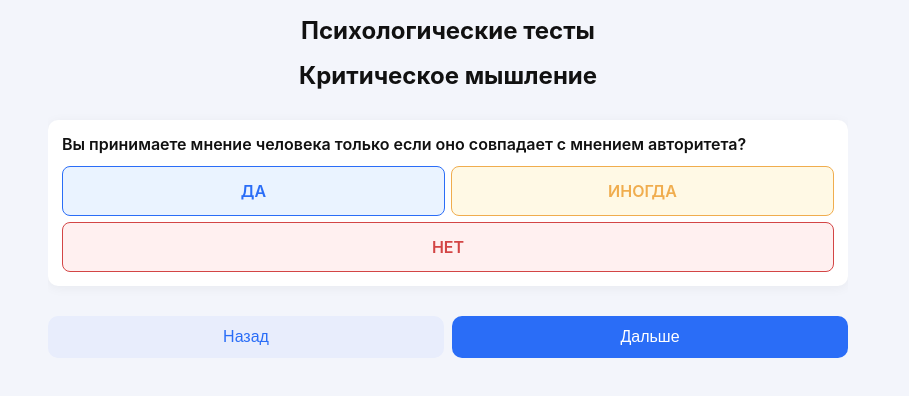
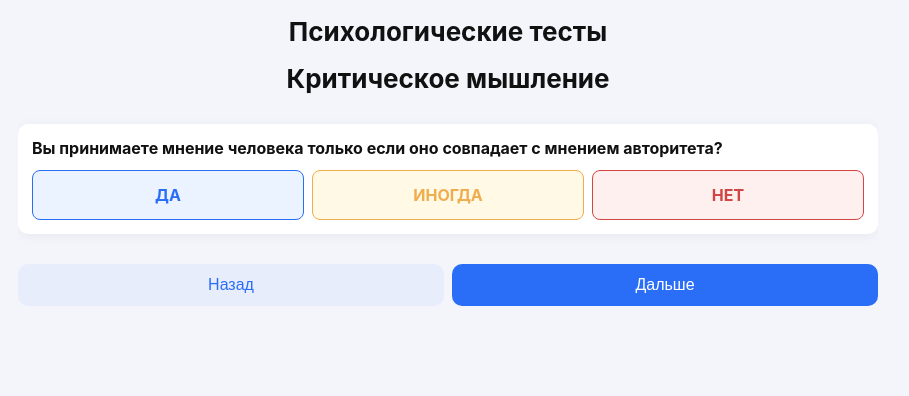
Before and after one commit to xsrt456rf/Psychotests, a plain HTML site: page index.html in a window 1280 px wide. Both pictures are taken after a click on the element "Критическое мышление". Shown: the whole page, without its empty margins (192-1101 px from the left). Drawn offline with Linux system fonts and the light colour scheme.

Commit message:
Update index.html

```diff
--- a/index.html
+++ b/index.html
@@ -6,16 +6,16 @@
 <title>Психологические тесты</title>
 <style>
 body{margin:0;font-family:Inter,Arial,sans-serif;background:#f3f5fb;color:#111}
-.container{max-width:800px;margin:auto;padding:16px}
-h1{margin:0 0 16px;font-size:24px;font-weight:700;text-align:center}
+.container{max-width:860px;margin:auto;padding:16px}
+h1{margin:0 0 16px;font-size:26px;font-weight:700;text-align:center}
 .tests{display:grid;gap:12px;margin-top:20px;grid-template-columns:repeat(auto-fit,minmax(200px,1fr))}
 .card{background:white;padding:16px;border-radius:12px;box-shadow:0 4px 20px rgba(0,0,0,0.07);cursor:pointer;transition:.15s;text-align:center}
 .card:hover{transform:translateY(-2px)}
 .hidden{display:none}
 
 .question{background:white;padding:14px;border-radius:10px;margin:14px 0;box-shadow:0 2px 12px rgba(0,0,0,0.05)}
-.options{display:flex;flex-wrap:wrap;gap:6px;margin-top:12px}
-.opt{flex:1 1 30%;text-align:center;padding:14px 10px;border:1px solid #dce3f2;border-radius:8px;cursor:pointer;font-weight:600;font-size:16px}
+.options{display:flex;flex-wrap:wrap;gap:8px;margin-top:12px}
+.opt{flex:1 1 30%;text-align:center;padding:14px 10px;border:1px solid #dce3f2;border-radius:8px;cursor:pointer;font-weight:700;font-size:16px}
 .opt.y{background:#eaf3ff;border-color:#2a6df7;color:#2a6df7}
 .opt.n{background:#fff0f0;border-color:#d34545;color:#d34545}
 .opt.s{background:#fff9e5;border-color:#f0ad4e;color:#f0ad4e}
@@ -26,12 +26,13 @@ button{padding:12px 16px;border:none;border-radius:10px;cursor:pointer;font-size
 .back-btn{background:#e8edfc;color:#2a6df7;flex:1}
 .next-btn{background:#2a6df7;color:white;flex:1}
 .result-box{background:#f7fff6;border:1px solid #d7efdb;padding:16px;border-radius:10px;margin-top:18px;font-size:18px}
-#toMenu{margin-top:12px;padding:10px 16px;border:none;border-radius:8px;background:#2a6df7;color:white;cursor:pointer;font-size:16px;}
+#toMenu{margin-top:12px;padding:10px 16px;border:none;border-radius:8px;background:#2a6df7;color:white;cursor:pointer;font-size:16px}
 
 @media(max-width:480px){
   h1{font-size:20px}
-  .opt{font-size:14px;padding:12px;flex:1 1 100%;}
+  .opt{font-size:15px;padding:12px;flex:1 1 100%;}
   .nav button{font-size:14px;padding:10px}
+  .container{padding:12px}
 }
 </style>
 </head>
@@ -54,7 +55,7 @@ button{padding:12px 16px;border:none;border-radius:10px;cursor:pointer;font-size
 
 <div id="quizWrap" class="hidden">
   <h1 id="testTitle"></h1>
-  <div id="quiz" style="max-height:65vh;overflow-y:auto;"></div>
+  <div id="quiz" style="max-height:68vh;overflow-y:auto;"></div>
 
   <div class="nav">
     <button id="back" class="back-btn">Назад</button>
@@ -66,10 +67,12 @@ button{padding:12px 16px;border:none;border-radius:10px;cursor:pointer;font-size
 
 <script>
 // ----------------------------
-// ВОПРОСЫ ПО ТЕМАМ
+// ТЕСТЫ — вопросы по темам (обновлённые)
 // ----------------------------
 const TESTS = {
-  krit: { title:"Критическое мышление", questions:[
+  krit: {
+    title: "Критическое мышление",
+    questions: [
       "Вы принимаете мнение человека только если оно совпадает с мнением авторитета?",
       "Вы размышляете, прежде чем принять или отвергнуть чьи-то слова?",
       "Вы чувствуете неприязнь, когда ваши убеждения сталкиваются с чужими?",
@@ -78,10 +81,14 @@ const TESTS = {
       "Вы считаете, что правда у каждого своя и её нельзя найти?",
       "Вы доверяете слухам и мнением большинства вместо самостоятельного изучения темы или человека?",
       "Вы судите всех по себе?",
-      "Вы склонны обобщать два разных понятия?"
+      "Вы склонны обобщать два разных понятия?",
+      "Вам тяжело вникнуть в вещи, которые новые для вас?"
     ]
   },
-  selfesteem:{ title:"Низкая самооценка", questions:[
+
+  selfesteem: {
+    title: "Низкая самооценка",
+    questions: [
       "Вы выискиваете недостатки у других потому что не прощаете свои?",
       "Вам охота стать лучше кого-то?",
       "Вам охота всем что-то доказать?",
@@ -100,7 +107,10 @@ const TESTS = {
       "Вас задевает критика?"
     ]
   },
-  manip:{ title:"Собеседник-манипулятор", questions:[
+
+  manip: {
+    title: "Собеседник-манипулятор",
+    questions: [
       "Отрицает свою вину, но при этом у вас есть аргументы про него или нее?",
       "Его или её красивые слова не сходятся с действиями?",
       "Он или она вас провоцирует на негативные эмоции?",
@@ -112,7 +122,10 @@ const TESTS = {
       "Он или она пытается вызвать чувство вины у Вас?"
     ]
   },
-  stress:{ title:"Хронический стресс", questions:[
+
+  stress: {
+    title: "Хронический стресс",
+    questions: [
       "У вас появляется раздражение на самого себя, но при этом умом понимаете, что ошибаться это нормально, если учиться на ошибках?",
       "Вы чувствуете тревогу, когда сталкиваетесь с людьми или их критикой, но при этом знаете, что не все идеальные и всем не угодить?",
       "Вы чувствуете опасность даже там, где её нет?",
@@ -124,7 +137,10 @@ const TESTS = {
       "У Вас есть хроническая усталость / Вы весь день измотаны даже после долгого сна?"
     ]
   },
-  introvert:{ title:"Признаки интроверта (шизоида, флегматика, меланхолика)", questions:[
+
+  introvert: {
+    title: "Признаки интроверта (шизоида, флегматика, меланхолика)",
+    questions: [
       "У Вас или у него/неё небольшой круг друзей?",
       "Вы или он/она чувствуете усталость даже после приятного общения?",
       "Вы или он/она не любите разговоры ради разговоров?",
@@ -137,7 +153,10 @@ const TESTS = {
       "Вы или он/она прямолинейны и не терпите ложь независимо от её цели?"
     ]
   },
-  extrovert:{ title:"Признаки экстраверта (истероида, сангвиника, холерика)", questions:[
+
+  extrovert: {
+    title: "Признаки экстраверта (истероида, сангвиника, холерика)",
+    questions: [
       "Вам или ему/ей не нравится одиночество?",
       "Вам или ему/ей нравится общаться просто так, даже если стесняетесь кого-то?",
       "Вам или ему/ей не нравятся паузы в общении?",
@@ -146,13 +165,19 @@ const TESTS = {
       "Вы или он/она озвучиваете мысли вслух?"
     ]
   },
-  ambivert:{ title:"Признаки амбиверта", questions:[
-      "Вам или ему/ей тяжело определиться с ролью интроверта или экстроверта?",
-      "Вы или он/она можете быть в хорошей компании и одни?",
-      "Вы или он/она можете много болтать, но делать паузы в разговорах?"
+
+  ambivert: {
+    title: "Признаки амбиверта",
+    questions: [
+      "Вы или он(а) не считаете себя экстравертом или интровертом?",
+      "Вы или он(а) можете быть в хорошей компании и одни?",
+      "Вы или он(а) можете много болтать, но делать паузы в разговорах?"
     ]
   },
-  infantile:{ title:"Признаки Инфантильности/Незрелости", questions:[
+
+  infantile: {
+    title: "Признаки Инфантильности/Незрелости",
+    questions: [
       "Вы или он/она постоянно жалуетесь на жизнь, но ничего не делаете с этим?",
       "Вы или он/она не благодарны за помощь или поддержку?",
       "Вы или он/она склонны обвинять кого-то вместо того чтобы признать свои ошибки и не меняетесь?",
@@ -168,10 +193,14 @@ const TESTS = {
 // ----------------------------
 let currentTest=null, qi=0, answers=[];
 
-document.querySelectorAll(".card").forEach(card=>{card.onclick=()=>startTest(card.dataset.test)});
+document.querySelectorAll(".card").forEach(card=>{
+  card.onclick=()=>startTest(card.dataset.test);
+});
 
 function startTest(id){
-  currentTest=TESTS[id]; qi=0; answers=new Array(currentTest.questions.length).fill(null);
+  currentTest=TESTS[id];
+  qi=0;
+  answers=new Array(currentTest.questions.length).fill(null);
   document.getElementById("menu").classList.add("hidden");
   document.getElementById("quizWrap").classList.remove("hidden");
   document.getElementById("testTitle").textContent=currentTest.title;
@@ -179,27 +208,72 @@ function startTest(id){
 }
 
 function renderQuestion(){
-  const quiz=document.getElementById("quiz"); quiz.innerHTML="";
+  const quiz=document.getElementById("quiz");
+  quiz.innerHTML="";
   const qText=currentTest.questions[qi];
-  if(!qText){ quiz.innerHTML="<p style='color:#777'>В этой теме пока нет вопросов.</p>"; document.getElementById("next").style.display="none"; return; }
-  const q=document.createElement("div"); q.className="question"; q.innerHTML=`<div style="font-weight:600">${qText}</div>`;
-  const opts=document.createElement("div"); opts.className="options";
-  const yesBtn=document.createElement("div"); yesBtn.className="opt y"; yesBtn.textContent="ДА"; yesBtn.onclick=()=>{answers[qi]=1; renderQuestion();}; if(answers[qi]===1) yesBtn.classList.add("selected");
-  const sometimesBtn=document.createElement("div"); sometimesBtn.className="opt s"; sometimesBtn.textContent="ИНOГДА"; sometimesBtn.onclick=()=>{answers[qi]=0.5; renderQuestion();}; if(answers[qi]===0.5) sometimesBtn.classList.add("selected");
-  const noBtn=document.createElement("div"); noBtn.className="opt n"; noBtn.textContent="НЕТ"; noBtn.onclick=()=>{answers[qi]=0; renderQuestion();}; if(answers[qi]===0) noBtn.classList.add("selected");
-  opts.appendChild(yesBtn); opts.appendChild(sometimesBtn); opts.appendChild(noBtn); q.appendChild(opts); quiz.appendChild(q);
-  document.getElementById("next").textContent=qi===currentTest.questions.length-1?"Завершить":"Дальше";
+  if(!qText){
+    quiz.innerHTML="<p style='color:#777'>В этой теме пока нет вопросов.</p>";
+    document.getElementById("next").style.display="none";
+    return;
+  }
+
+  const q=document.createElement("div");
+  q.className="question";
+  q.innerHTML=`<div style="font-weight:700">${qText}</div>`;
+
+  const opts=document.createElement("div");
+  opts.className="options";
+
+  const yesBtn=document.createElement("div");
+  yesBtn.className="opt y";
+  yesBtn.textContent="ДА";
+  yesBtn.onclick=()=>{ answers[qi]=1; renderQuestion(); };
+  if(answers[qi]===1) yesBtn.classList.add("selected");
+
+  const sometimesBtn=document.createElement("div");
+  sometimesBtn.className="opt s";
+  sometimesBtn.textContent="ИНOГДА";
+  sometimesBtn.onclick=()=>{ answers[qi]=0.5; renderQuestion(); };
+  if(answers[qi]===0.5) sometimesBtn.classList.add("selected");
+
+  const noBtn=document.createElement("div");
+  noBtn.className="opt n";
+  noBtn.textContent="НЕТ";
+  noBtn.onclick=()=>{ answers[qi]=0; renderQuestion(); };
+  if(answers[qi]===0) noBtn.classList.add("selected");
+
+  opts.appendChild(yesBtn);
+  opts.appendChild(sometimesBtn);
+  opts.appendChild(noBtn);
+
+  q.appendChild(opts);
+  quiz.appendChild(q);
+
+  document.getElementById("next").textContent = qi===currentTest.questions.length-1 ? "Завершить" : "Дальше";
 }
 
 document.getElementById("back").onclick=()=>{
-  if(qi===0){ document.getElementById("quizWrap").classList.add("hidden"); document.getElementById("menu").classList.remove("hidden"); document.getElementById("result").classList.add("hidden"); document.querySelector(".nav").classList.remove("hidden"); return; }
-  qi--; renderQuestion();
+  if(qi===0){
+    document.getElementById("quizWrap").classList.add("hidden");
+    document.getElementById("menu").classList.remove("hidden");
+    document.getElementById("result").classList.add("hidden");
+    document.querySelector(".nav").classList.remove("hidden");
+    return;
+  }
+  qi--;
+  renderQuestion();
 };
 
-document.getElementById("next").onclick=()=>{ if(qi<currentTest.questions.length-1){ qi++; renderQuestion(); }else showResult(); }
+document.getElementById("next").onclick=()=>{
+  if(qi<currentTest.questions.length-1){ qi++; renderQuestion(); } else { showResult(); }
+};
 
 function showResult(){
-  const allYes=answers.every(v=>v===1); let message=""; const sum=answers.reduce((acc,v)=>acc+(v||0),0); const score=Math.max(0,10-sum);
+  const allYes = answers.every(v=>v===1);
+  let message = "";
+  const sum = answers.reduce((acc,v)=>acc+(v||0),0);
+  const score = Math.max(0,10 - sum);
+
   if(allYes){
     switch(currentTest.title){
       case "Критическое мышление": message="Критическое мышление страдает (все ответы ДА)"; break;
@@ -209,23 +283,49 @@ function showResult(){
       case "Признаки интроверта (шизоида, флегматика, меланхолика)": message="Интроверсия зашкаливает (все ответы ДА)"; break;
       case "Признаки экстраверта (истероида, сангвиника, холерика)": message="Экстраверсия зашкаливает (все ответы ДА)"; break;
       case "Признаки амбиверта": message="Амбивертность выражена максимально (все ответы ДА)"; break;
-      case "Признаки Инфантильности/Незрелости": message="Ваш знакомый/друг/партнер явно инфантилен (все ответы ДА)"; break;
+      case "Признаки Инфантильности/Незрелости": message="Явные признаки инфантильности/незрелости (все ответы ДА)"; break;
       default: message="Все ответы ДА";
     }
   } else {
     switch(currentTest.title){
-      case "Критическое мышление": if(score<=3) message="Отличное критическое мышление"; else if(score<=6) message="Средний уровень критического мышления"; else message="Критическое мышление страдает"; break;
-      case "Хронический стресс": if(score<=3) message="У вас низкий уровень стресса"; else if(score<=6) message="Средний уровень стресса"; else message="У вас высокий уровень стресса"; break;
-      case "Низкая самооценка": if(score<=3) message="У вас здоровая самооценка"; else if(score<=6) message="Уровень самооценки средний"; else message="У вас низкая самооценка"; break;
-      default: message="";
+      case "Критическое мышление":
+        if(score<=3) message="Отличное критическое мышление";
+        else if(score<=6) message="Средний уровень критического мышления";
+        else message="Критическое мышление страдает";
+        break;
+      case "Хронический стресс":
+        if(score<=3) message="У вас низкий уровень стресса";
+        else if(score<=6) message="Средний уровень стресса";
+        else message="У вас высокий уровень стресса";
+        break;
+      case "Низкая самооценка":
+        if(score<=3) message="У вас здоровая самооценка";
+        else if(score<=6) message="Уровень самооценки средний";
+        else message="У вас низкая самооценка";
+        break;
+      default:
+        message="";
     }
   }
-  const res=document.getElementById("result"); res.classList.remove("hidden"); res.className="result-box";
+
+  const res=document.getElementById("result");
+  res.classList.remove("hidden");
+  res.className="result-box";
   res.innerHTML=`<b>${currentTest.title}</b><br>Уровень: ${score.toFixed(1)}/10<br>${message}<br><button id="toMenu">Вернуться в меню</button>`;
-  document.getElementById("quiz").innerHTML=""; document.querySelector(".nav").classList.add("hidden");
-  document.getElementById("toMenu").onclick=()=>{ document.getElementById("quizWrap").classList.add("hidden"); document.getElementById("menu").classList.remove("hidden"); document.getElementById("result").classList.add("hidden"); document.querySelector(".nav").classList.remove("hidden"); answers=[]; qi=0; };
+
+  document.getElementById("quiz").innerHTML="";
+  document.querySelector(".nav").classList.add("hidden");
+
+  document.getElementById("toMenu").onclick=()=>{
+    document.getElementById("quizWrap").classList.add("hidden");
+    document.getElementById("menu").classList.remove("hidden");
+    document.getElementById("result").classList.add("hidden");
+    document.querySelector(".nav").classList.remove("hidden");
+    answers=[]; qi=0;
+  };
 }
 </script>
 
+</div>
 </body>
 </html>
```
